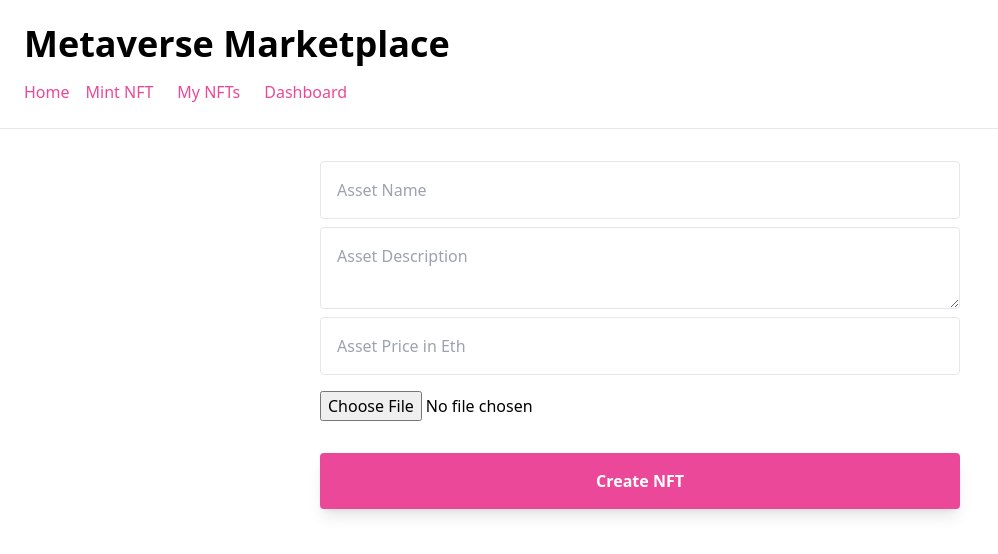
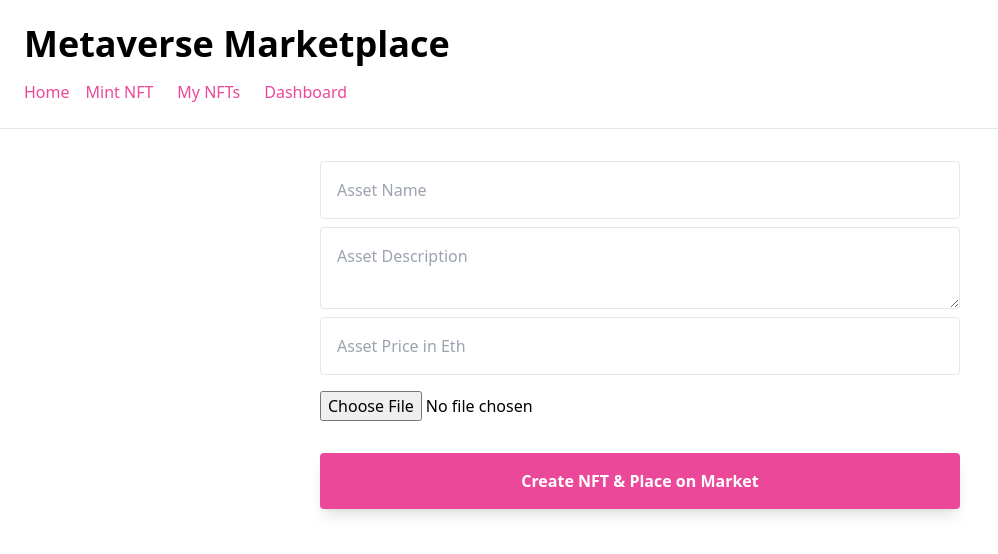
Before and after one commit to codebymike/polygon-marketplace-dapp, a Next.js app: page /create-nft in a window 1280 px wide. Shown: the top 554 px of the page, without its empty margins (0-998 px from the left). Built offline with nearby package versions, Linux system fonts and the light colour scheme; no server answers; what ipfs-http-client would draw is missing.

Commit message:
added market clarity labels

```diff
--- a/pages/create-nft.js
+++ b/pages/create-nft.js
@@ -116,7 +116,7 @@ export default function CreateItem() {
           )
         }
         <button onClick={listNFTForSale} className="font-bold mt-4 bg-pink-500 text-white rounded p-4 shadow-lg">
-          Create NFT
+          Create NFT & Place on Market
         </button>
       </div>
     </div>
--- a/pages/index.js
+++ b/pages/index.js
@@ -64,6 +64,7 @@ export default function Home() {
   return (
     <div className="flex justify-center">
       <div className="px-4" style={{ maxWidth: '1600px' }}>
+        <h2 className="text-2xl py-2">Marketplace Items</h2>
         <div className="grid grid-cols-1 sm:grid-cols-2 lg:grid-cols-4 gap-4 pt-4">
           {
             nfts.map((nft, i) => (
```
